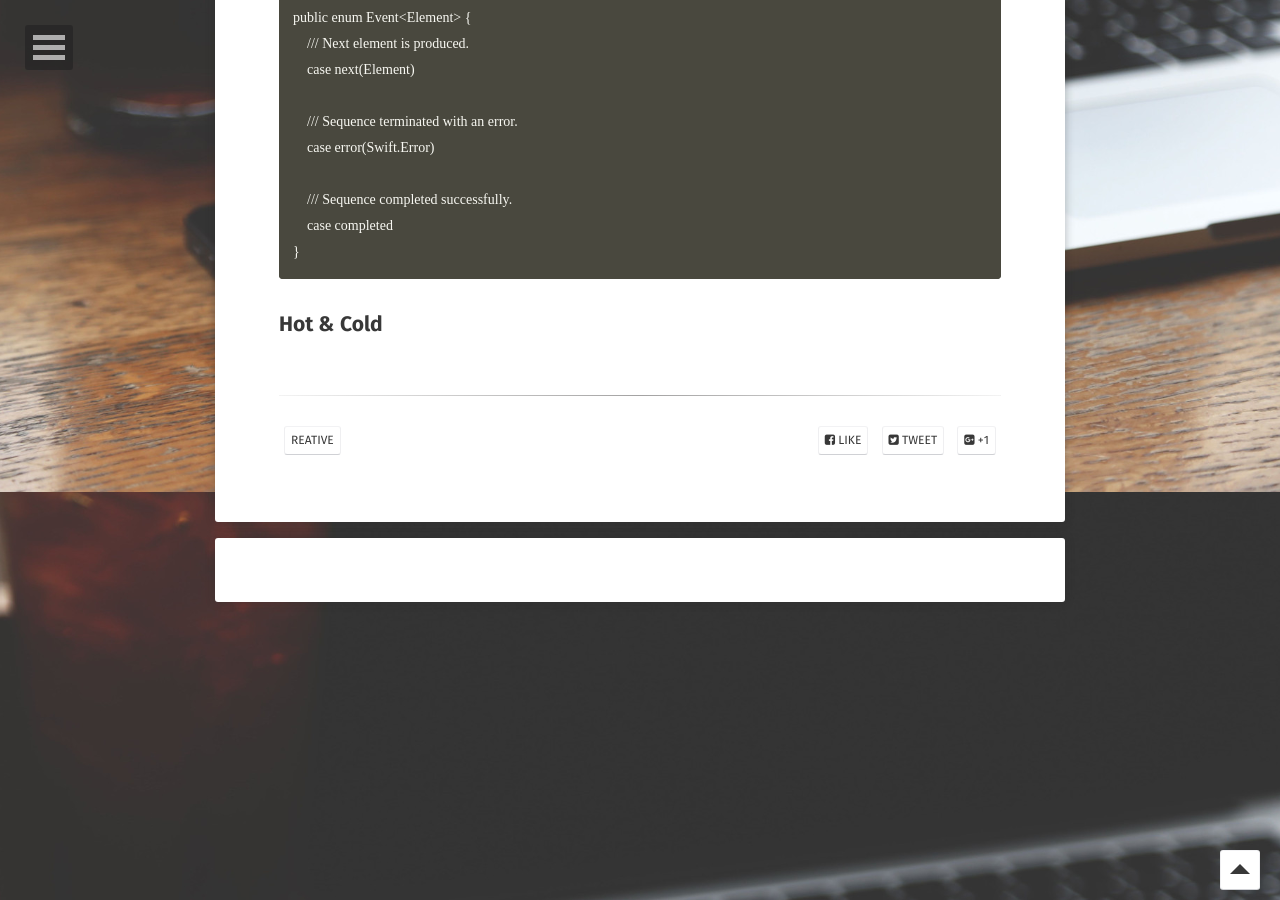
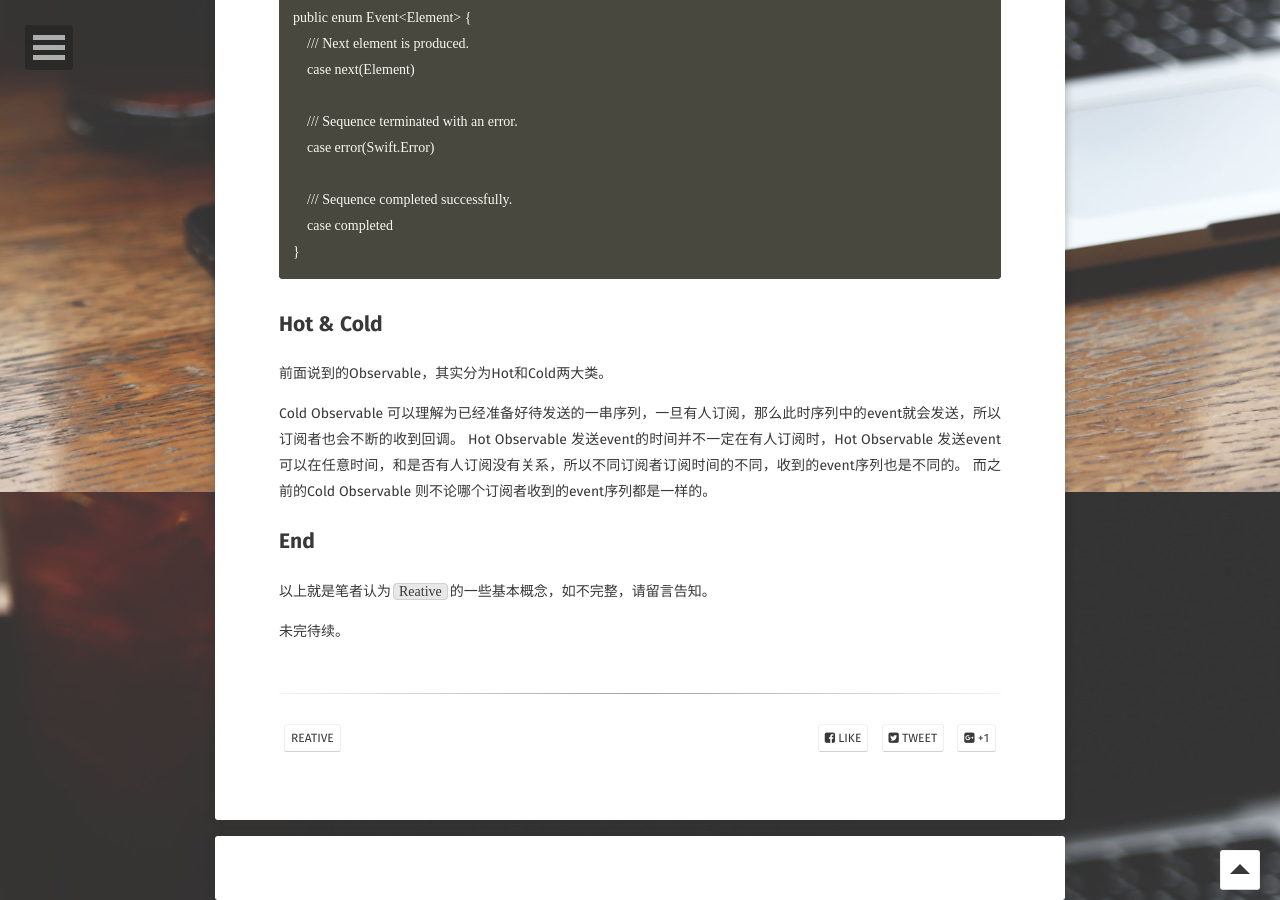
Before and after one commit to longjianjiang/longjianjiang.github.io, a Jekyll site: the page built from _posts/2018-07-09-rac-first.md, in a window 1280 px wide and 900 px high, scrolled down 2208 px. Built offline with Jekyll 4.4.1, drawn with Linux system fonts in a browser that asks for light colours; some web fonts are replaced; comment, search, counter and statistics services are not loaded.

Commit message:
add content to [Reactive] series one

````diff
--- a/_posts/2018-07-09-rac-first.md
+++ b/_posts/2018-07-09-rac-first.md
@@ -111,3 +111,15 @@ public enum Event<Element> {
 ```
 
 ## Hot & Cold
+
+前面说到的Observable，其实分为Hot和Cold两大类。
+
+Cold Observable 可以理解为已经准备好待发送的一串序列，一旦有人订阅，那么此时序列中的event就会发送，所以订阅者也会不断的收到回调。
+Hot Observable 发送event的时间并不一定在有人订阅时，Hot Observable 发送event可以在任意时间，和是否有人订阅没有关系，所以不同订阅者订阅时间的不同，收到的event序列也是不同的。 而之前的Cold Observable 则不论哪个订阅者收到的event序列都是一样的。
+
+
+## End
+
+以上就是笔者认为`Reative`的一些基本概念，如不完整，请留言告知。
+
+未完待续。
````
